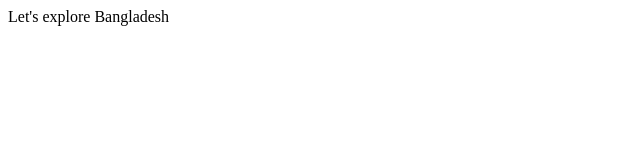
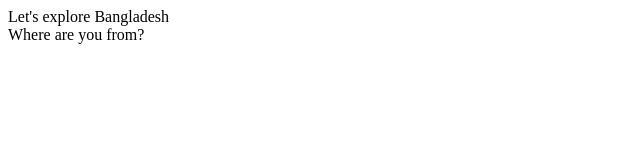
Before and after one commit to Rawnak944/git, a plain HTML site: page index.html in a window 1280 px wide. Shown: the whole page, without its empty margins (0-640 px from the left). Drawn offline with Linux system fonts and the light colour scheme.

Commit message:
divtag added

```diff
--- a/index.html
+++ b/index.html
@@ -1 +1,2 @@
 <div>Let's explore Bangladesh</div>
+<div>Where are you from?</div>
```
